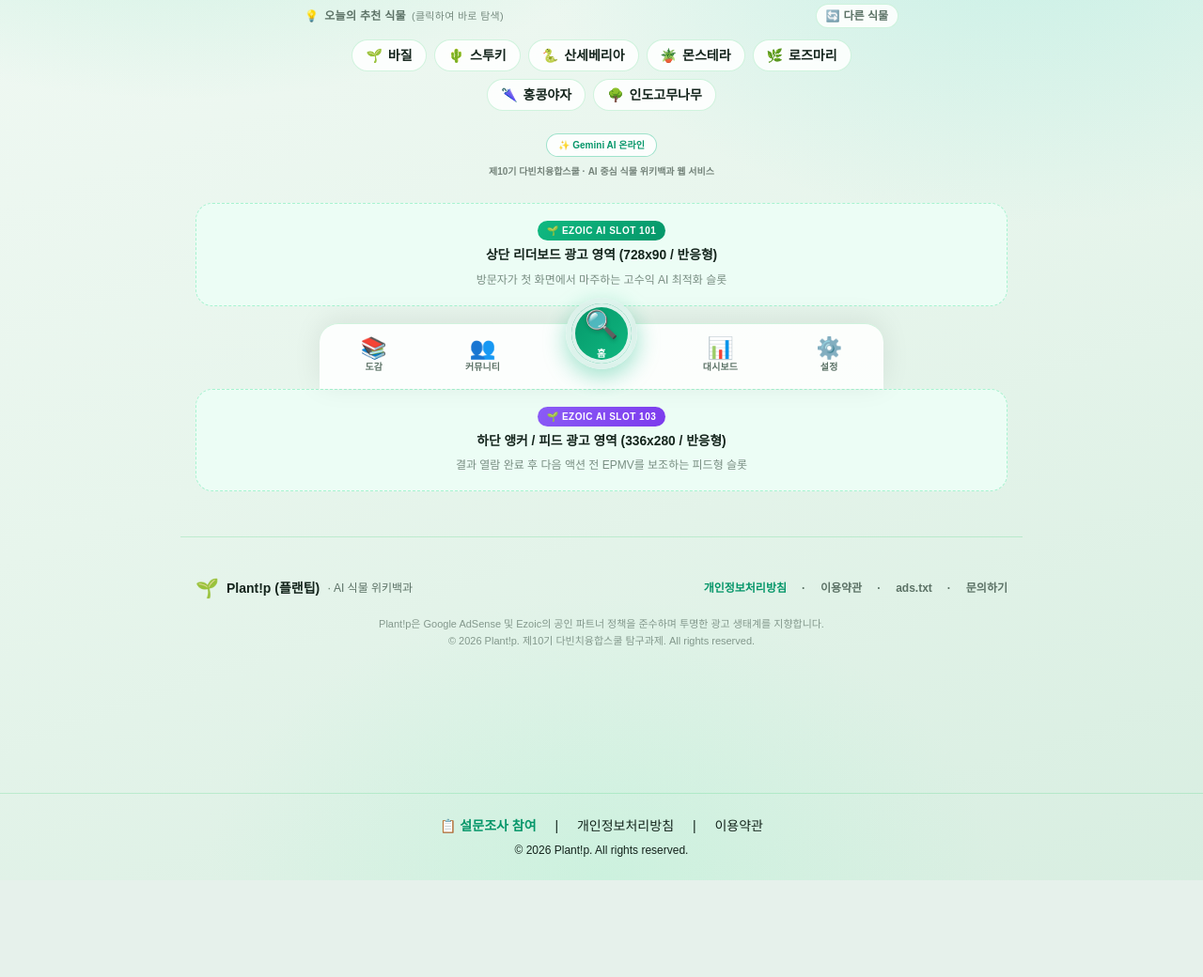
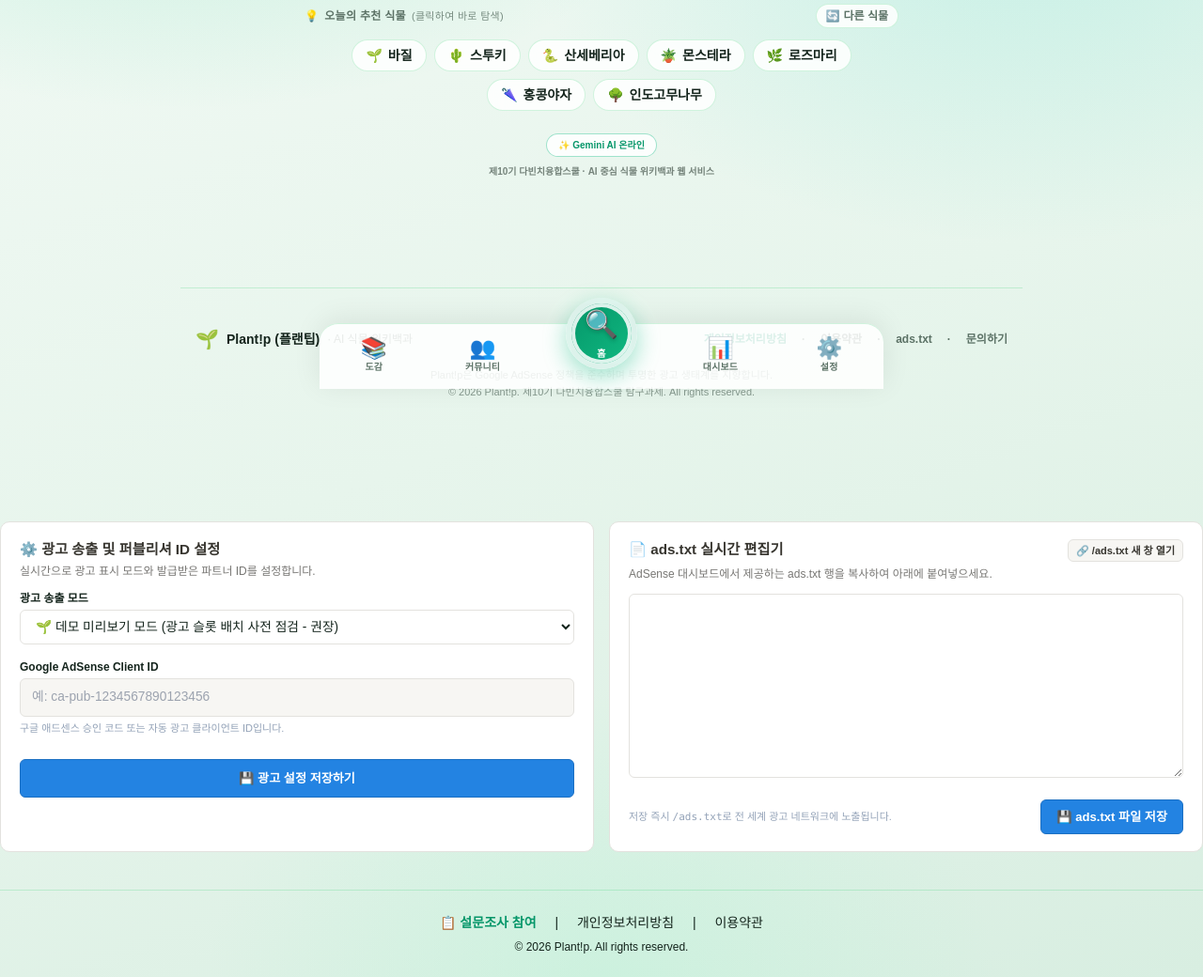
Before and after one commit to aawle1294-git/plant-wiki, a FastAPI app: page / in a window 1280 px wide. Shown: the part 386-1426 px from the top of the page at 94% size. Before the commit the page ends 1323 px from the top, so only its background shows below. Run offline with FastAPI, Linux system fonts and the light colour scheme; some libraries are stand-ins or nearby versions; some web fonts are replaced.

Commit message:
fix: add AdSense ads.txt, add AdSense head script, remove Ezoic slots

```diff
--- a/static/ads.txt
+++ b/static/ads.txt
@@ -1,2 +1 @@
-# Plant!p (플랜팁) 공식 ads.txt
-# 필요시 관리자 콘솔에서 추가할 수 있습니다.
+google.com, pub-8206779817848170, DIRECT, f08c47fec0942fa0
--- a/templates/index.html
+++ b/templates/index.html
@@ -152,13 +152,6 @@
         </div>
     </section>
 
-
-
-    <!-- ===================== Ezoic / AdSense 광고 슬롯 (상단 리더보드) ===================== -->
-    <div id="ezoic-ad-top-wrapper" class="ad-slot-wrapper max-w-4xl mx-auto px-4 mb-3">
-        <div id="ezoic-pub-ad-placeholder-101" class="ezoic-ad-box" data-slot="top"></div>
-    </div>
-
     <!-- ===================== 결과 스테이지 ===================== -->
     <main id="stage" class="max-w-4xl mx-auto">
         <!-- Loading -->
@@ -289,11 +282,6 @@
                     </a>
                 </div>
 
-                <!-- ===================== Ezoic / AdSense 광고 슬롯 (본문 중간 인피드) ===================== -->
-                <div id="ezoic-ad-mid-wrapper" class="ad-slot-wrapper w-full my-3">
-                    <div id="ezoic-pub-ad-placeholder-102" class="ezoic-ad-box" data-slot="mid"></div>
-                </div>
-
                 <!-- 병충해 -->
                 <div id="pest-section" class="hidden space-y-3 pt-1">
                     <h4 class="font-extrabold text-rose-500 text-sm">🐛 주의해야 할 병충해 &amp; 대처법</h4>
@@ -319,11 +307,6 @@
             </div>
         </div>
     </main>
-
-    <!-- ===================== Ezoic / AdSense 광고 슬롯 (하단 앵커/피드) ===================== -->
-    <div id="ezoic-ad-bottom-wrapper" class="ad-slot-wrapper max-w-4xl mx-auto px-4 my-5">
-        <div id="ezoic-pub-ad-placeholder-103" class="ezoic-ad-box" data-slot="bottom"></div>
-    </div>
 
     <!-- ===================== 대시보드 뷰 (하단바 탭으로 진입) ===================== -->
     <main id="dashboard-view" class="max-w-4xl mx-auto" role="main" aria-label="나의 대시보드">
@@ -426,7 +409,7 @@
             </div>
         </div>
         <p class="text-[11px] mt-4 opacity-70 leading-relaxed" style="color: var(--muted)">
-            Plant!p은 Google AdSense 및 Ezoic의 공인 파트너 정책을 준수하며 투명한 광고 생태계를 지향합니다.<br>
+            Plant!p은 Google AdSense 정책을 준수하며 투명한 광고 생태계를 지향합니다.<br>
             © 2026 Plant!p. 제10기 다빈치융합스쿨 탐구과제. All rights reserved.
         </p>
     </footer>
@@ -1886,39 +1869,7 @@
                     </div>
                 </div>
             </div>
-        </div>
-
-        <!-- Tab 6: 광고 & 수익화 (Ezoic / Google AdSense) -->
-        <div id="notion-tab-panel-monetization" class="notion-tab-panel" style="display:none;">
-            <!-- 광고 수익화 상태 KPI -->
-            <div class="notion-kpi-grid">
-                <div class="notion-kpi-card">
-                    <div class="notion-kpi-title">광고 송출 상태</div>
-                    <div id="notion-ads-status-badge" class="notion-kpi-value" style="font-size:1.15rem; color:#10b981;">🌱 데모 미리보기</div>
-                    <div class="notion-kpi-sub">Ezoic AI 플레이스홀더 준비됨</div>
-                </div>
-                <div class="notion-kpi-card">
-                    <div class="notion-kpi-title">연동 지원 플랫폼</div>
-                    <div class="notion-kpi-value" style="font-size:1.15rem; color:#0284c7;">Ezoic & AdSense</div>
-                    <div class="notion-kpi-sub">Google MCM 파트너십 규격 호환</div>
-                </div>
-                <div class="notion-kpi-card">
-                    <div class="notion-kpi-title">ads.txt 상태</div>
-                    <div class="notion-kpi-value" style="font-size:1.15rem; color:#8b5cf6;">정상 활성 (/ads.txt)</div>
-                    <div class="notion-kpi-sub">글로벌 광고 로봇 크롤링 지원</div>
-                </div>
-            </div>
-
-            <!-- 이조익(Ezoic) 승인 & 수익화 팁 콜아웃 -->
-            <div class="notion-callout mt-4" style="background:#f0fdf4; border:1px solid #bbf7d0;">
-                <span class="notion-callout-icon">💡</span>
-                <div class="notion-callout-content" style="color:#166534; font-size:0.82rem; line-height:1.6;">
-                    <strong>이조익(Ezoic)으로 실제 수익을 극대화하는 4단계 핵심 가이드:</strong><br>
-                    1. <strong>도메인 연결:</strong> <code>plantwiki.kro.kr</code>(또는 개인 <code>.com</code>/<code>.kr</code> 도메인)의 소유권을 인증합니다.<br>
-                    2. <strong>Ezoic 무료 가입:</strong> 'Access Now' 프로그램은 방문자수 제한(구 1만 명 조건 폐지) 없이 신규 사이트도 즉시 신청 가능합니다.<br>
-                    3. <strong>Cloudflare / 네임서버 연동:</strong> Ezoic 네임서버를 Cloudflare에 연동하면 Leap 기능으로 사이트 속도가 2배 빨라지고 광고 단가(EPMV)가 상승합니다.<br>
-                    4. <strong>ads.txt 등록:</strong> Ezoic 승인 후 발급받은 ads.txt 코드를 아래 에디터에 붙여넣고 저장하면 즉시 <code>/ads.txt</code>로 전 세계 광고 입찰이 시작됩니다.
-                </div>
+        </div></div>
             </div>
 
             <div class="notion-grid-2col mt-4">
@@ -1932,15 +1883,9 @@
                             <label class="block text-xs font-bold mb-1" style="color:var(--text);">광고 송출 모드</label>
                             <select id="notion-ads-mode-select" class="notion-input w-full" style="background:var(--bg); color:var(--text);">
                                 <option value="demo">🌱 데모 미리보기 모드 (광고 슬롯 배치 사전 점검 - 권장)</option>
-                                <option value="live">⚡ 라이브 실서비스 모드 (Ezoic / AdSense 실제 광고 송출)</option>
+                                <option value="live">⚡ 라이브 실서비스 모드 (AdSense 실제 광고 송출)</option>
                                 <option value="off">🚫 전체 광고 끄기 (광고 비활성화)</option>
                             </select>
-                        </div>
-
-                        <div>
-                            <label class="block text-xs font-bold mb-1" style="color:var(--text);">Ezoic Publisher ID</label>
-                            <input type="text" id="notion-ads-ezoic-id" class="notion-input w-full" placeholder="예: 123456 (Ezoic 대시보드 상단 ID)">
-                            <p class="text-[11px] text-slate-400 mt-1">Ezoic 가입 후 계정 고유 ID를 입력하면 자동으로 머신러닝 스크립트가 연결됩니다.</p>
                         </div>
 
                         <div>
@@ -1965,7 +1910,7 @@
                             🔗 /ads.txt 새 창 열기
                         </a>
                     </div>
-                    <p class="notion-box-desc">Ezoic 및 AdSense 대시보드에서 제공하는 ads.txt 행을 복사하여 아래에 붙여넣으세요.</p>
+                    <p class="notion-box-desc">AdSense 대시보드에서 제공하는 ads.txt 행을 복사하여 아래에 붙여넣으세요.</p>
 
                     <form id="notion-ads-txt-form" onsubmit="saveAdminAdsTxt(event)" class="space-y-3 mt-3">
                         <textarea id="notion-ads-txt-content" rows="9" class="notion-input w-full font-mono text-xs leading-relaxed" style="background:var(--bg); color:var(--text); resize:vertical;"></textarea>
```
